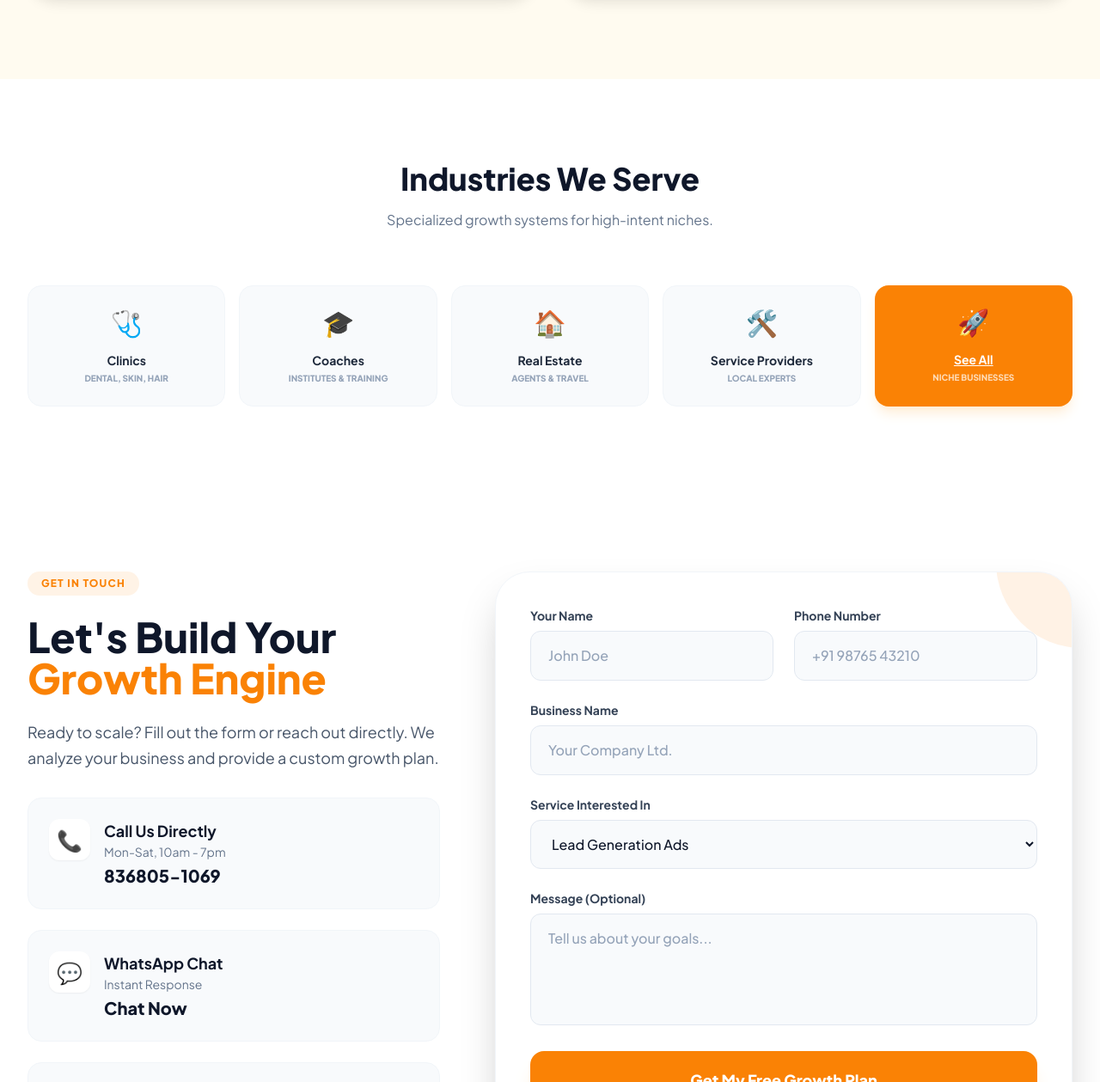
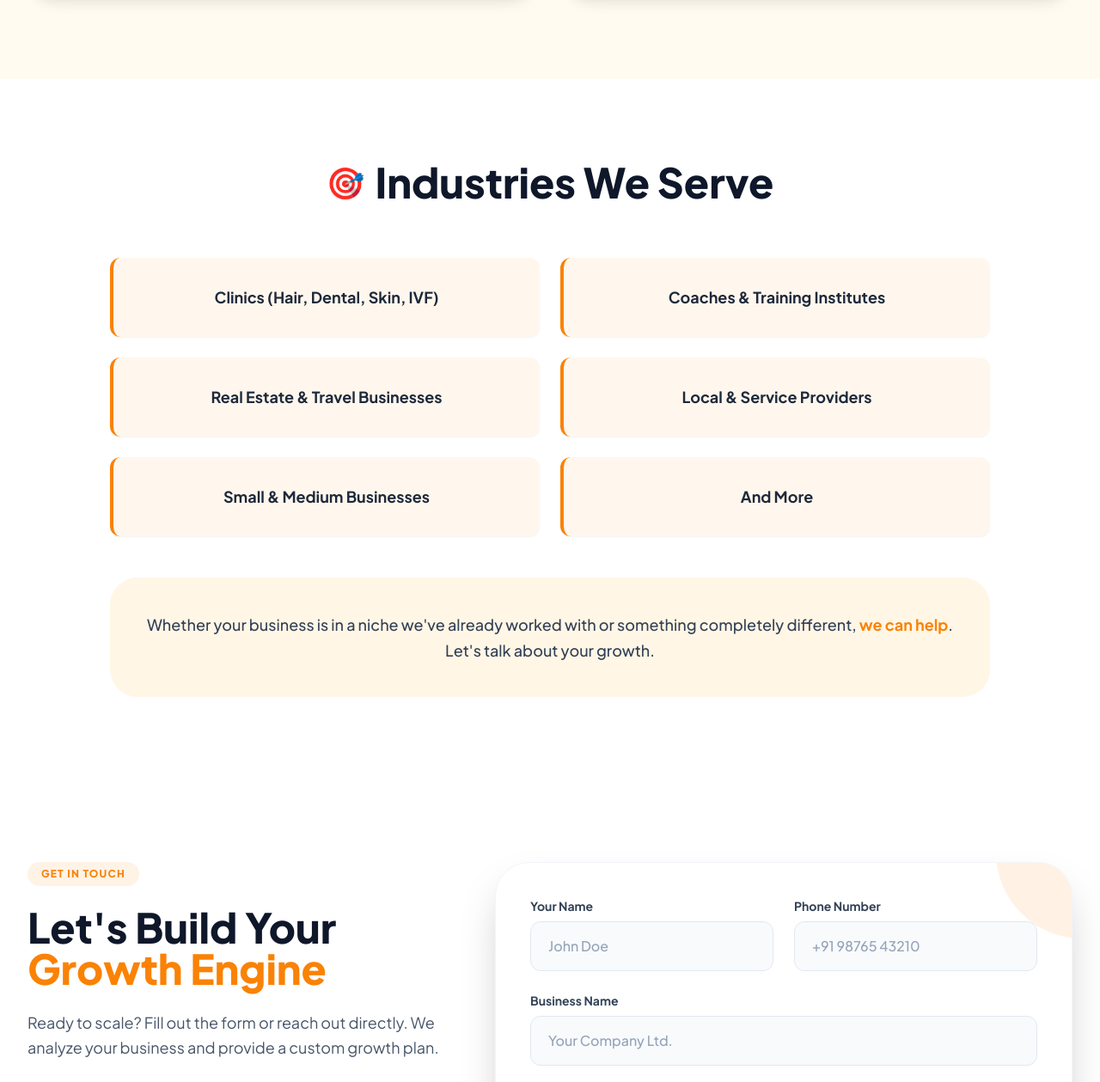
Before and after one commit to pankajkumar989165/adzo-main, a PHP site: page / in a window 1280 px wide. Shown: the part 5241-6500 px from the top of the page at 86% size. Run offline with PHP 8.4, Linux system fonts and the light colour scheme; some libraries are stand-ins or nearby versions.

Commit message:
feat: implement Industries We Serve section

```diff
--- a/index.php
+++ b/index.php
@@ -627,41 +627,52 @@ require_once __DIR__ . '/includes/header.php';
 <section id="industries" class="py-24 bg-white overflow-hidden">
     <div class="max-w-7xl mx-auto px-4 sm:px-6 lg:px-8">
         <div class="text-center mb-16 reveal">
-            <h3 class="text-3xl lg:text-4xl font-black text-slate-900 mb-4">Industries We Serve</h3>
-            <p class="text-slate-500 max-w-xl mx-auto">Specialized growth systems for high-intent niches.</p>
+            <h2 class="flex items-center justify-center gap-3 text-4xl lg:text-5xl font-extrabold text-slate-900 mb-4">
+                <span class="text-4xl text-adzo">🎯</span> Industries We Serve
+            </h2>
         </div>
 
-        <div class="grid grid-cols-1 sm:grid-cols-2 lg:grid-cols-5 gap-4 reveal">
-            <a href="/pages/industries/hair-clinics.php"
-                class="p-6 bg-slate-50 rounded-2xl border border-slate-100 text-center hover:border-adzo transition group block">
-                <span class="text-3xl block mb-4 group-hover:scale-110 transition">🩺</span>
-                <p class="font-bold text-sm text-slate-800 group-hover:text-adzo transition">Clinics</p>
-                <p class="text-[10px] text-slate-400 mt-1 uppercase font-black">Dental, Skin, Hair</p>
-            </a>
-            <a href="/pages/industries/fitness-coaches.php"
-                class="p-6 bg-slate-50 rounded-2xl border border-slate-100 text-center hover:border-adzo transition group block">
-                <span class="text-3xl block mb-4 group-hover:scale-110 transition">🎓</span>
-                <p class="font-bold text-sm text-slate-800 group-hover:text-adzo transition">Coaches</p>
-                <p class="text-[10px] text-slate-400 mt-1 uppercase font-black">Institutes & Training</p>
-            </a>
-            <a href="/pages/industries/real-estate.php"
-                class="p-6 bg-slate-50 rounded-2xl border border-slate-100 text-center hover:border-adzo transition group block">
-                <span class="text-3xl block mb-4 group-hover:scale-110 transition">🏠</span>
-                <p class="font-bold text-sm text-slate-800 group-hover:text-adzo transition">Real Estate</p>
-                <p class="text-[10px] text-slate-400 mt-1 uppercase font-black">Agents & Travel</p>
-            </a>
-            <a href="/pages/industries/local-services.php"
-                class="p-6 bg-slate-50 rounded-2xl border border-slate-100 text-center hover:border-adzo transition group block">
-                <span class="text-3xl block mb-4 group-hover:scale-110 transition">🛠️</span>
-                <p class="font-bold text-sm text-slate-800 group-hover:text-adzo transition">Service Providers</p>
-                <p class="text-[10px] text-slate-400 mt-1 uppercase font-black">Local Experts</p>
-            </a>
-            <a href="/pages/industries.php"
-                class="p-6 bg-adzo rounded-2xl text-center group shadow-lg shadow-orange-100 block">
-                <span class="text-3xl block mb-4 group-hover:scale-110 transition">🚀</span>
-                <p class="font-bold text-sm text-white underline">See All</p>
-                <p class="text-[10px] text-white/70 mt-1 uppercase font-black">Niche Businesses</p>
-            </a>
+        <div class="grid grid-cols-1 md:grid-cols-2 gap-6 max-w-5xl mx-auto reveal">
+            <!-- Clinic -->
+            <div
+                class="p-8 bg-orange-50 rounded-xl border-l-4 border-adzo shadow-sm hover:shadow-md transition-all flex items-center justify-center text-center">
+                <p class="font-bold text-slate-800 text-lg">Clinics (Hair, Dental, Skin, IVF)</p>
+            </div>
+            <!-- Coaches -->
+            <div
+                class="p-8 bg-orange-50 rounded-xl border-l-4 border-adzo shadow-sm hover:shadow-md transition-all flex items-center justify-center text-center">
+                <p class="font-bold text-slate-800 text-lg">Coaches & Training Institutes</p>
+            </div>
+            <!-- Real Estate -->
+            <div
+                class="p-8 bg-orange-50 rounded-xl border-l-4 border-adzo shadow-sm hover:shadow-md transition-all flex items-center justify-center text-center">
+                <p class="font-bold text-slate-800 text-lg">Real Estate & Travel Businesses</p>
+            </div>
+            <!-- Local Services -->
+            <div
+                class="p-8 bg-orange-50 rounded-xl border-l-4 border-adzo shadow-sm hover:shadow-md transition-all flex items-center justify-center text-center">
+                <p class="font-bold text-slate-800 text-lg">Local & Service Providers</p>
+            </div>
+            <!-- SMB -->
+            <div
+                class="p-8 bg-orange-50 rounded-xl border-l-4 border-adzo shadow-sm hover:shadow-md transition-all flex items-center justify-center text-center">
+                <p class="font-bold text-slate-800 text-lg">Small & Medium Businesses</p>
+            </div>
+            <!-- More -->
+            <div
+                class="p-8 bg-orange-50 rounded-xl border-l-4 border-adzo shadow-sm hover:shadow-md transition-all flex items-center justify-center text-center">
+                <p class="font-bold text-slate-800 text-lg">And More</p>
+            </div>
+        </div>
+
+        <!-- Footer Banner -->
+        <div class="mt-12 max-w-5xl mx-auto reveal" style="transition-delay: 100ms;">
+            <div class="bg-[#fff6e6] rounded-[2rem] p-10 text-center">
+                <p class="text-lg text-slate-700 leading-relaxed font-medium">
+                    Whether your business is in a niche we've already worked with or something completely different,
+                    <span class="text-adzo font-bold">we can help</span>. Let's talk about your growth.
+                </p>
+            </div>
         </div>
     </div>
 </section>
```
